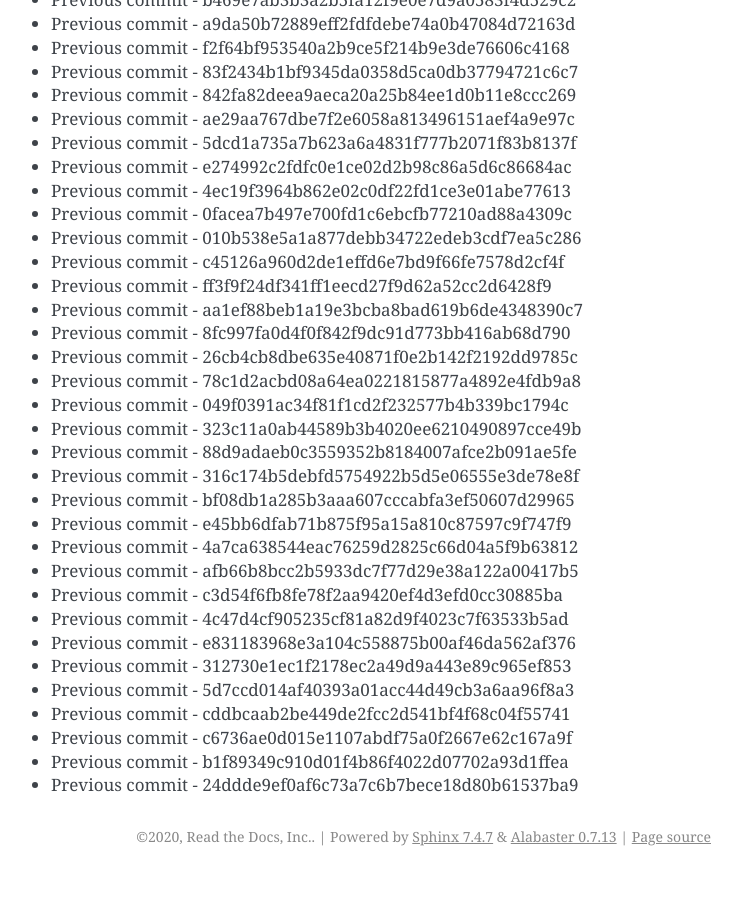
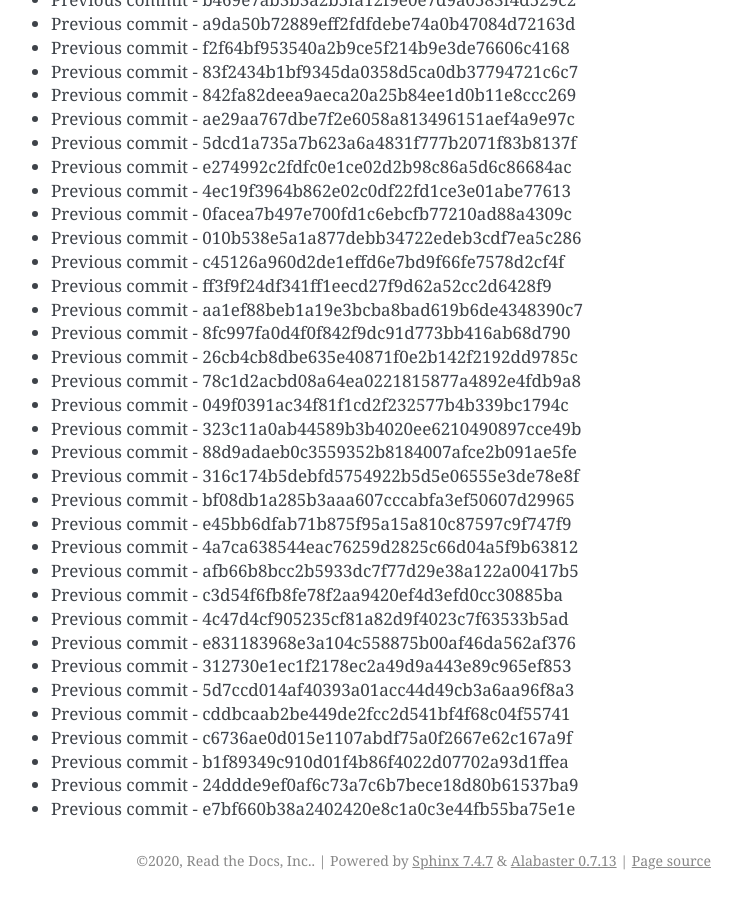
Before and after one commit to readthedocs/rtd-git-stresstest, a Sphinx documentation site: the page built from docs/updates.rst, in a window 1280 px wide and 900 px high, scrolled down 40063 px. Shown: the whole window, without its empty margins (399-1141 px from the left). Built offline with Sphinx 7.4.7, drawn with Linux system fonts in a browser that asks for light colours; before the commit the page ends 40939 px from its top, so only the background shows below that.

Commit message:
Generating commit from previous: e7bf660b38a2402420e8c1a0c3e44fb55ba75e1e

```diff
--- a/docs/updates.rst
+++ b/docs/updates.rst
@@ -1715,3 +1715,4 @@ It can be tested for any performance characteristics.
 * Previous commit - c6736ae0d015e1107abdf75a0f2667e62c167a9f
 * Previous commit - b1f89349c910d01f4b86f4022d07702a93d1ffea
 * Previous commit - 24ddde9ef0af6c73a7c6b7bece18d80b61537ba9
+* Previous commit - e7bf660b38a2402420e8c1a0c3e44fb55ba75e1e
```
